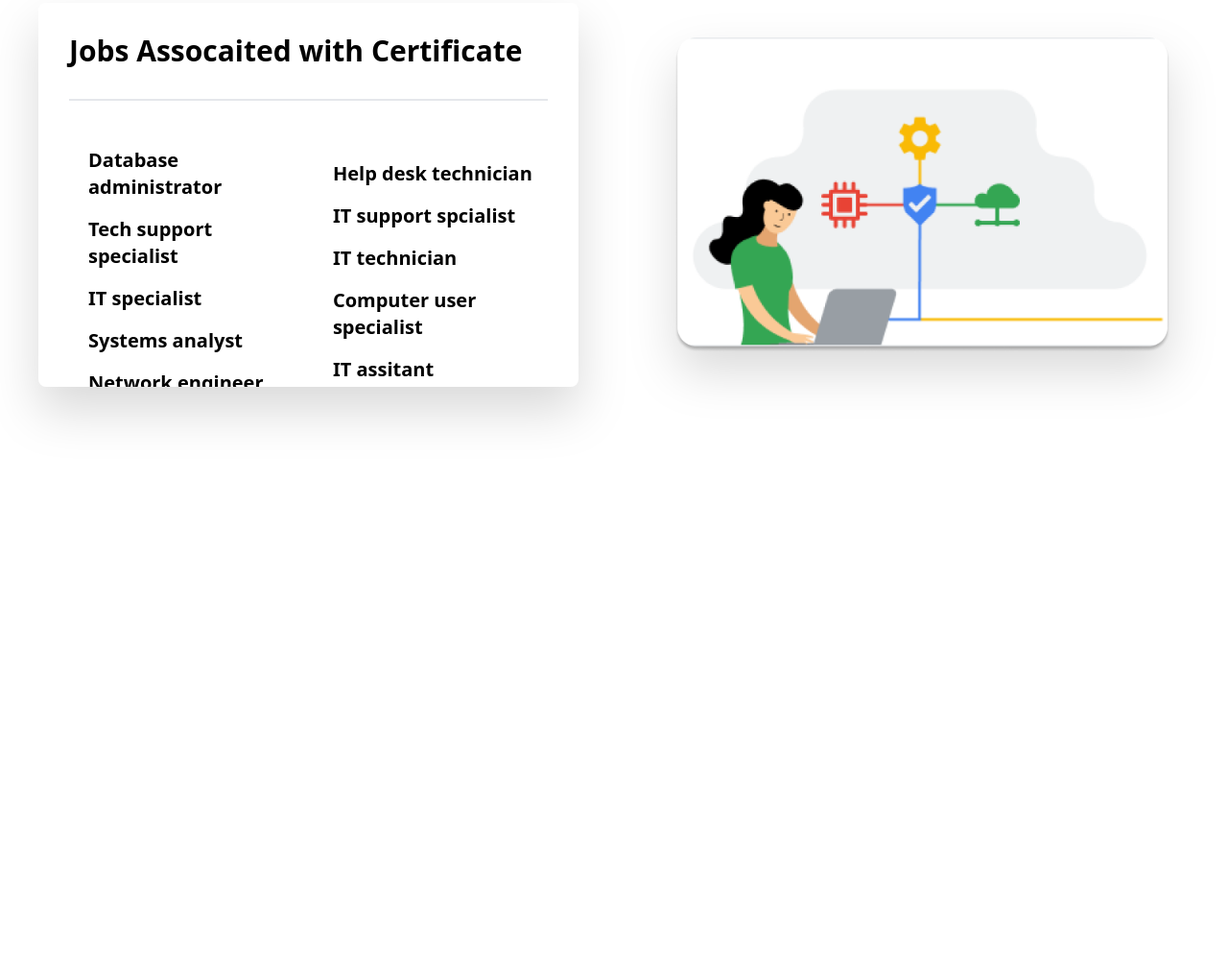
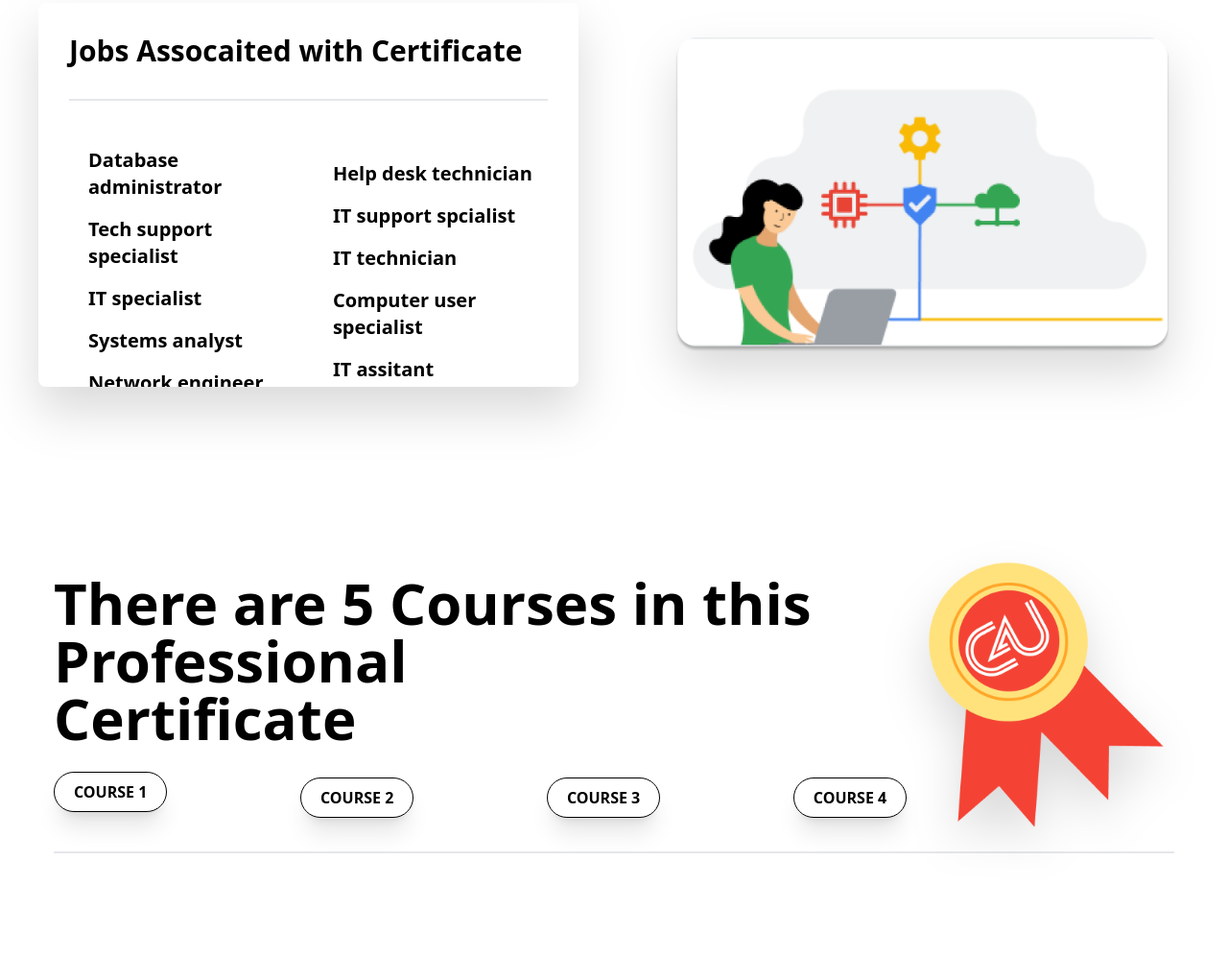
Before and after one commit to Ridoan-75/Tailwind-css-assignment, a website: page index.html in a window 1280 px wide. Shown: the part 1839-2836 px from the top of the page at 96% size. Before the commit the page ends 2362 px from the top, so only its background shows below. Drawn offline with nearby package versions, Linux system fonts and the light colour scheme.

Commit message:
course added

```diff
--- a/index.html
+++ b/index.html
@@ -312,5 +312,44 @@
             </div>
         </div>
      </div>
+
+
+    <!--Course: -->
+
+    <div class="mx-auto px-8 bg-[#FFFFFF] sm:h-[450px]">
+        <div class="sm:flex sm:items-center justify-around m-6 space-y-4 border-b-2">
+            <div class=" items-center  ">
+                <h1 class="pt-4 text-4xl  lg:text-5xl  xl:text-6xl font-semibold ">
+                    There are 5 Courses in this Professional <br> Certificate
+                </h1>
+
+                <div class="pt-5 sm:flex sm:items-center sm:justify-between space-y-3 space-x-6  ">
+                    <button class=" shadow-xl bg-[#FFFFFF] border border-black   rounded-full font-semibold text-black hover:bg-blue-500 text-xl md:text-base
+                        text-xs  md:py-2 py-3 xl:px-5 md:px-4 px-6">
+                        COURSE 1
+                    </button>
+
+                    <button class=" shadow-xl bg-[#FFFFFF] border border-black   rounded-full font-semibold text-black hover:bg-blue-500 text-xl md:text-base
+                        text-xs  md:py-2 py-3 xl:px-5 md:px-4 px-6">
+                        COURSE 2
+                    </button>
+
+                    <button class=" shadow-xl bg-[#FFFFFF] border border-black   rounded-full font-semibold text-black hover:bg-blue-500 text-xl md:text-base
+                        text-xs  md:py-2 py-3 xl:px-5 md:px-4 px-6">
+                        COURSE 3
+                    </button>
+
+                    <button class=" shadow-xl bg-[#FFFFFF] border border-black   rounded-full font-semibold text-black hover:bg-blue-500 text-xl md:text-base
+                        text-xs  md:py-2 py-3 xl:px-5 md:px-4 px-6">
+                        COURSE 4
+                    </button>
+                </div>
+            </div>
+
+            <div class=" ">
+                <img src="Group 238902.png" alt="" class="  drop-shadow-2xl">
+            </div>
+        </div>
+    </div>
 </body>
 </html>
```
Also changed, not shown: Group 238902.png (added).
